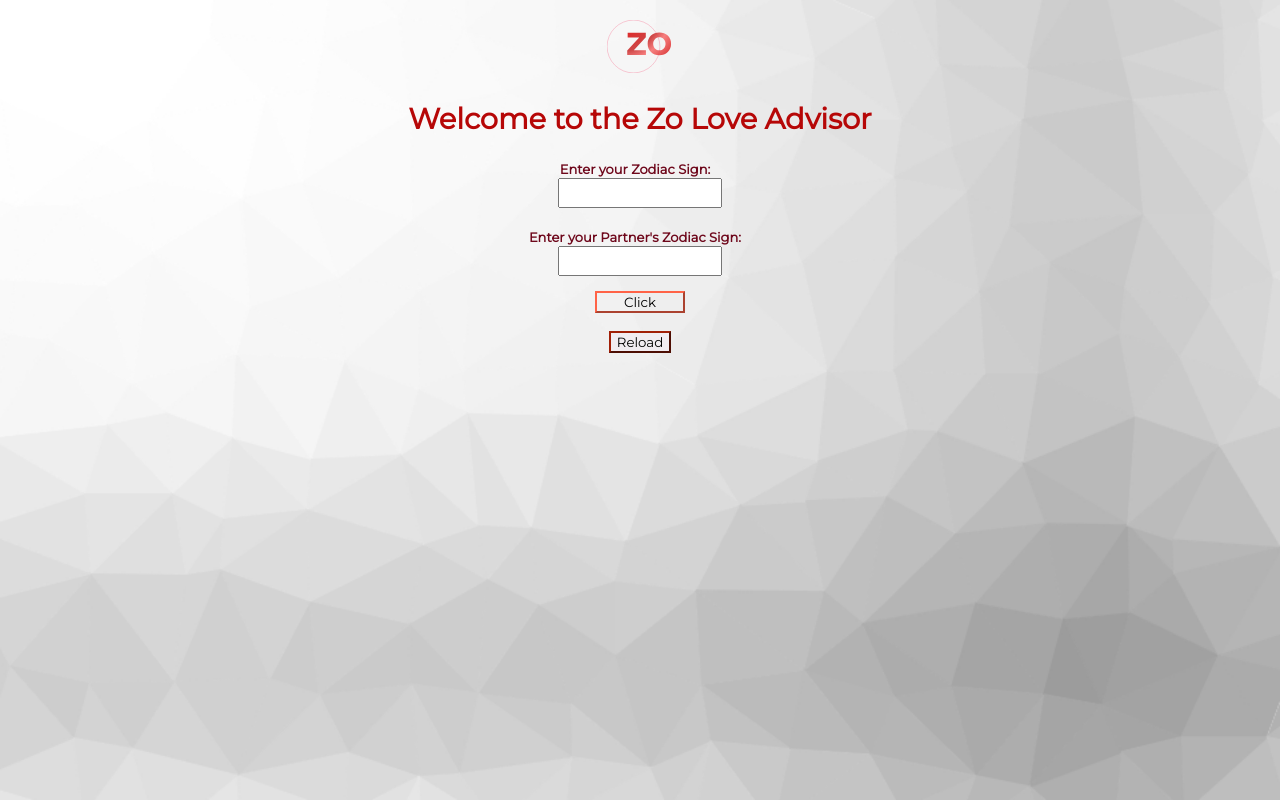
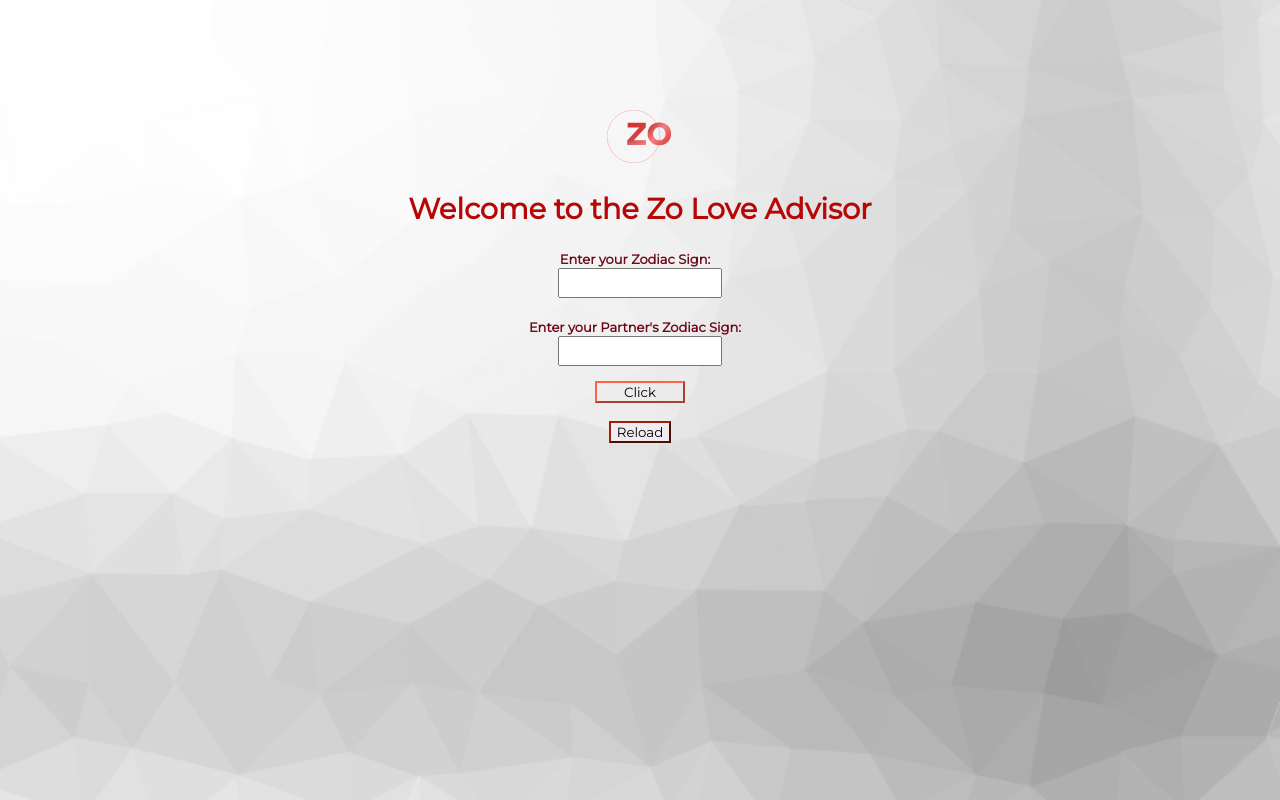
Before and after one commit to nini24/ZodiaCalculator, a plain HTML site: page index.html in a window 1280 px wide. Drawn offline with Linux system fonts and the light colour scheme.

Commit message:
Update styles.css

```diff
--- a/styles.css
+++ b/styles.css
@@ -21,7 +21,7 @@ body {
 
 
 img {
-    padding-top: 20px;
+    padding-top: 110px;
 }
 
 h2 {
```
